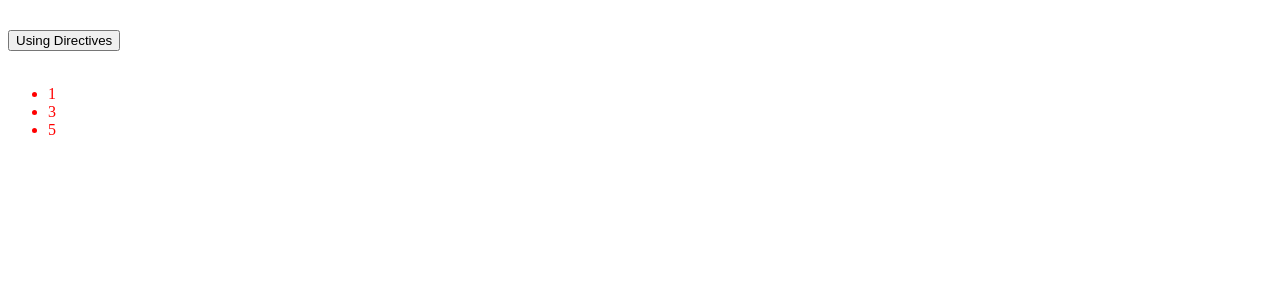
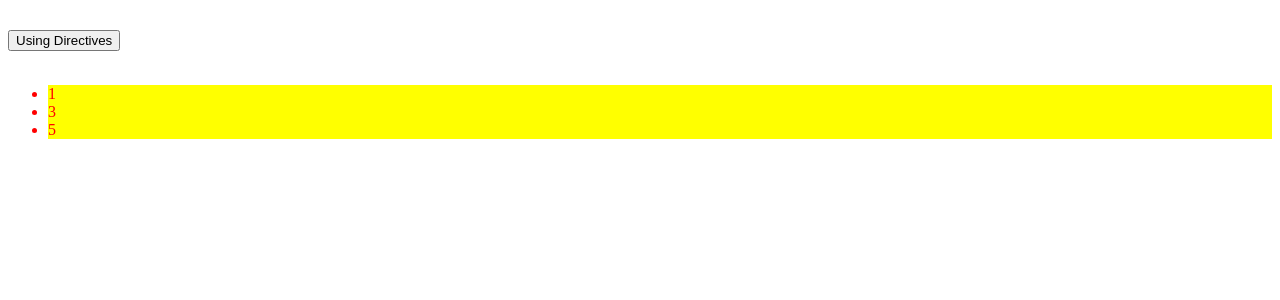
Before and after one commit to GeorgeThulo/Directives, an Angular app: page / in a window 1280 px wide. Both pictures are taken after a click on the button "Using Directives". Shown: the top 300 px of the page. Built offline with nearby package versions, Linux system fonts and the light colour scheme.

Commit message:
ngStyle for both even and odd

```diff
--- a/src/app/app.component.html
+++ b/src/app/app.component.html
@@ -9,6 +9,7 @@
         <div *ngIf="onlyOdd">
           <li class="list-group-item"
           [ngClass]="{odd: odd % 2 !== 0}"
+          [ngStyle]="{backgroundColor: odd % 2 !== 0 ? 'yellow' : 'transparent'}"
           *ngFor="let odd of oddNumbers"
           >
           {{odd}}
@@ -17,6 +18,7 @@
         <div *ngIf="!onlyOdd">
           <li class="list-group-item"
           [ngClass]="{odd: even % 2 !== 0}"
+          [ngStyle]="{backgroundColor: even % 2 !== 0 ? 'yellow' : 'transparent'}"
           *ngFor="let even of evenNumbers"
           >
           {{even}}
```
